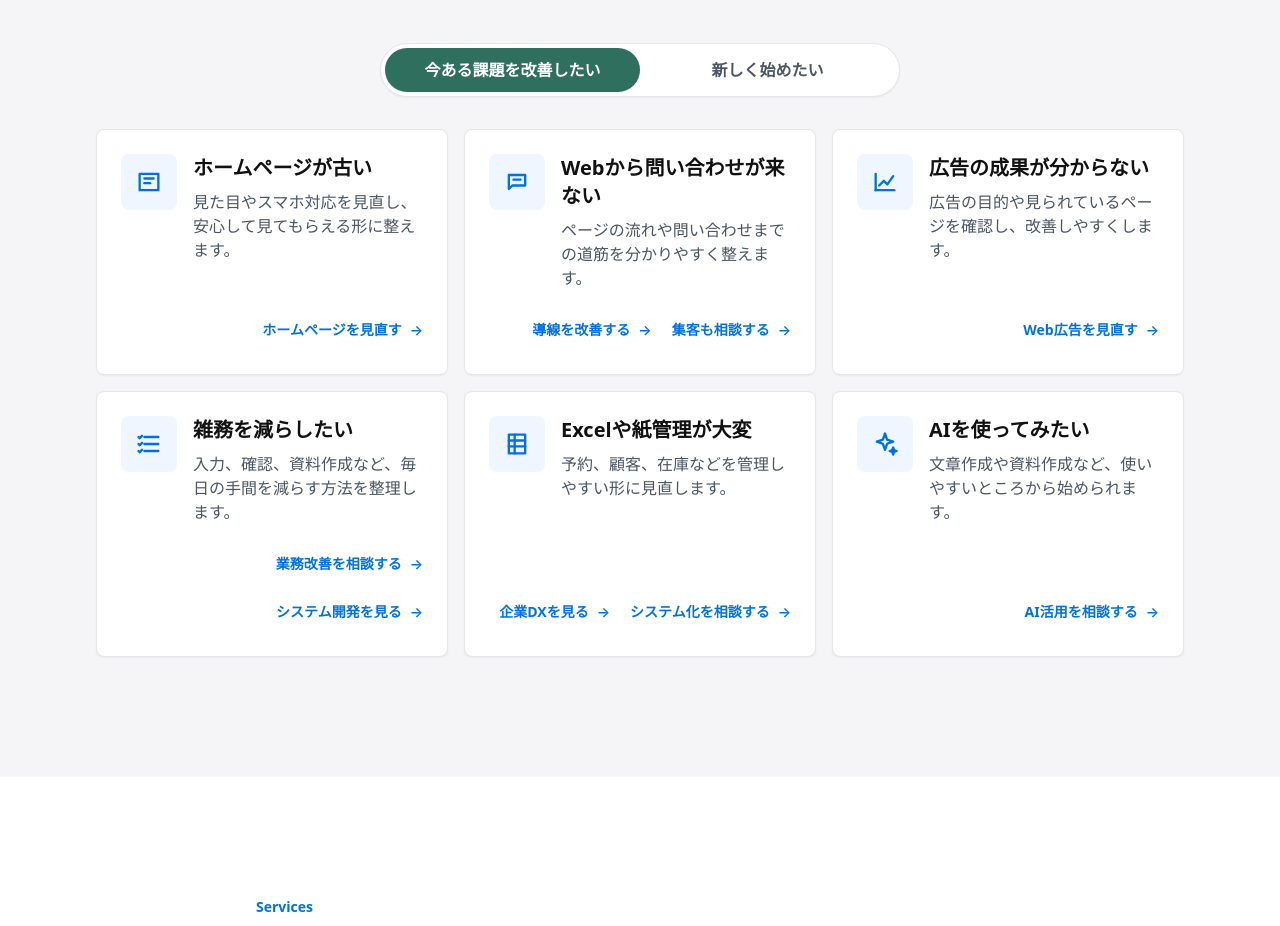
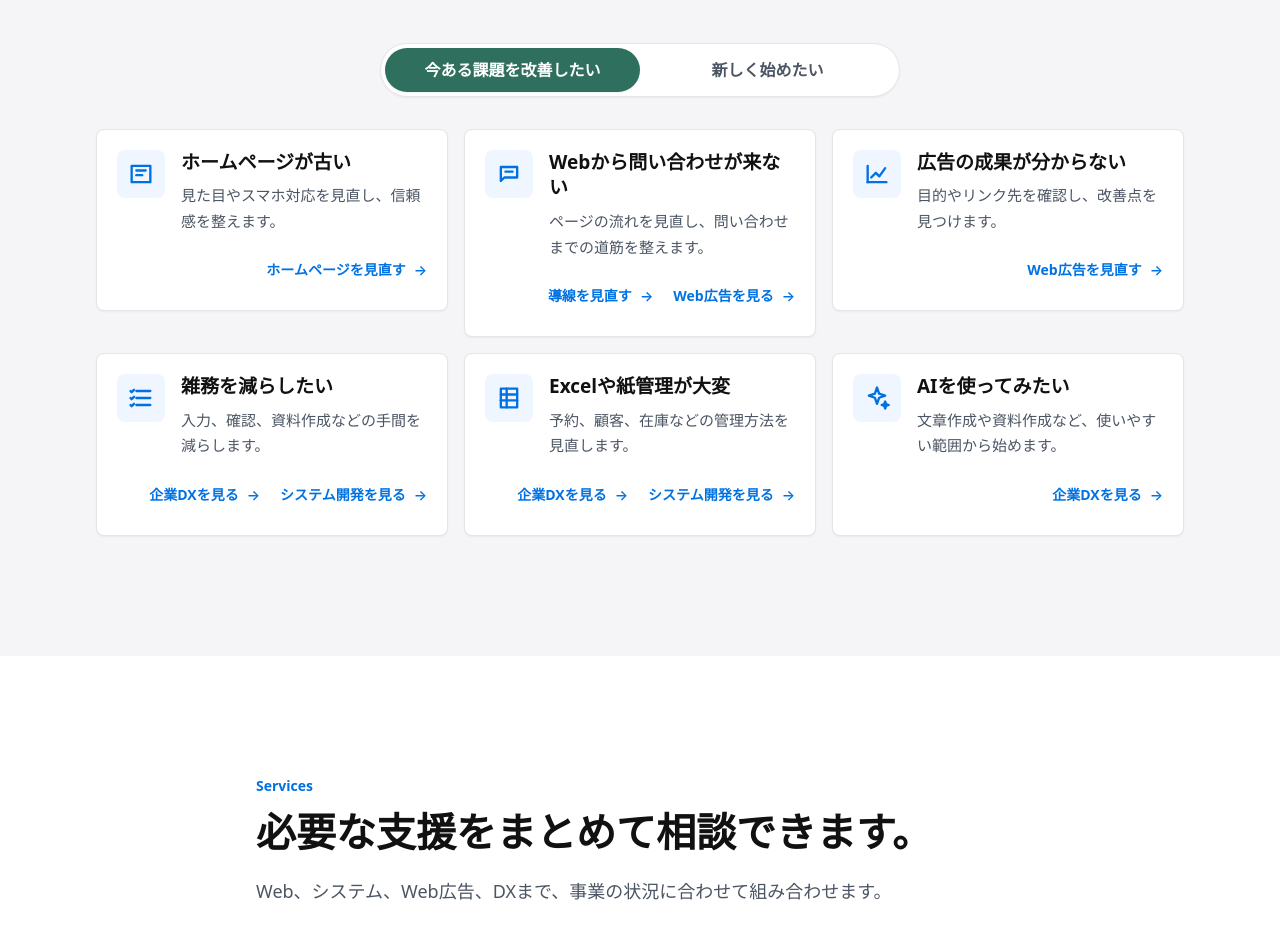
Before and after one commit to iwamitsuco/officialSite, a Next.js app: page / in a window 1280 px wide. Shown: the part 1027-1953 px from the top of the page. Built offline with nearby package versions, Linux system fonts and the light colour scheme.

Commit message:
Compact homepage problem cards

```diff
--- a/components/sections/ProblemSegments.tsx
+++ b/components/sections/ProblemSegments.tsx
@@ -29,47 +29,47 @@ const problemSegments: ProblemSegment[] = [
       {
         icon: "website",
         title: "ホームページが古い",
-        description: "見た目やスマホ対応を見直し、安心して見てもらえる形に整えます。",
+        description: "見た目やスマホ対応を見直し、信頼感を整えます。",
         links: [{ label: "ホームページを見直す", href: "/services/website" }]
       },
       {
         icon: "inquiry",
         title: "Webから問い合わせが来ない",
-        description: "ページの流れや問い合わせまでの道筋を分かりやすく整えます。",
+        description: "ページの流れを見直し、問い合わせまでの道筋を整えます。",
         links: [
-          { label: "導線を改善する", href: "/services/website" },
-          { label: "集客も相談する", href: "/services/web-advertising" }
+          { label: "導線を見直す", href: "/services/website" },
+          { label: "Web広告を見る", href: "/services/web-advertising" }
         ]
       },
       {
         icon: "ad",
         title: "広告の成果が分からない",
-        description: "広告の目的や見られているページを確認し、改善しやすくします。",
+        description: "目的やリンク先を確認し、改善点を見つけます。",
         links: [{ label: "Web広告を見直す", href: "/services/web-advertising" }]
       },
       {
         icon: "task",
         title: "雑務を減らしたい",
-        description: "入力、確認、資料作成など、毎日の手間を減らす方法を整理します。",
+        description: "入力、確認、資料作成などの手間を減らします。",
         links: [
-          { label: "業務改善を相談する", href: "/services/dx" },
+          { label: "企業DXを見る", href: "/services/dx" },
           { label: "システム開発を見る", href: "/services/system-development" }
         ]
       },
       {
         icon: "spreadsheet",
         title: "Excelや紙管理が大変",
-        description: "予約、顧客、在庫などを管理しやすい形に見直します。",
+        description: "予約、顧客、在庫などの管理方法を見直します。",
         links: [
           { label: "企業DXを見る", href: "/services/dx" },
-          { label: "システム化を相談する", href: "/services/system-development" }
+          { label: "システム開発を見る", href: "/services/system-development" }
         ]
       },
       {
         icon: "ai",
         title: "AIを使ってみたい",
-        description: "文章作成や資料作成など、使いやすいところから始められます。",
-        links: [{ label: "AI活用を相談する", href: "/services/dx" }]
+        description: "文章作成や資料作成など、使いやすい範囲から始めます。",
+        links: [{ label: "企業DXを見る", href: "/services/dx" }]
       }
     ]
   },
@@ -80,40 +80,40 @@ const problemSegments: ProblemSegment[] = [
       {
         icon: "website",
         title: "何を載せればよいか分からない",
-        description: "サービス内容や強みを整理し、必要な情報を一緒に考えます。",
-        links: [{ label: "ホームページ制作を相談する", href: "/services/website" }]
+        description: "サービス内容や強みを整理し、必要な情報をまとめます。",
+        links: [{ label: "ホームページ制作を見る", href: "/services/website" }]
       },
       {
         icon: "page",
         title: "LPや告知ページを作りたい",
-        description: "商品やサービスに合わせて、伝わりやすいページを作ります。",
-        links: [{ label: "LP制作を相談する", href: "/services/website" }]
+        description: "商品やサービスに合わせて、伝わるページを整えます。",
+        links: [{ label: "LP制作を見る", href: "/services/website" }]
       },
       {
         icon: "design",
         title: "画像や広告もまとめて準備したい",
-        description: "サイト用画像、SNS画像、広告画像まで見た目をそろえます。",
+        description: "サイト画像、SNS画像、広告画像の見た目をそろえます。",
         links: [
           { label: "制作・デザインを見る", href: "/services/design" },
-          { label: "Web広告も相談する", href: "/services/web-advertising" }
+          { label: "Web広告を見る", href: "/services/web-advertising" }
         ]
       },
       {
         icon: "ad",
         title: "Web広告で最初の集客を始めたい",
-        description: "届けたい相手に合わせて、広告とリンク先を整理します。",
+        description: "届けたい相手に合わせて、広告とリンク先を整えます。",
         links: [
-          { label: "Web広告を相談する", href: "/services/web-advertising" },
+          { label: "Web広告を見る", href: "/services/web-advertising" },
           { label: "LP制作も見る", href: "/services/website" }
         ]
       },
       {
         icon: "system",
         title: "予約や問い合わせを管理したい",
-        description: "予約、問い合わせ、顧客情報を扱いやすく整えます。",
+        description: "予約、問い合わせ、顧客情報を扱いやすくします。",
         links: [
           { label: "システム開発を見る", href: "/services/system-development" },
-          { label: "小さく業務改善する", href: "/services/dx" }
+          { label: "企業DXを見る", href: "/services/dx" }
         ]
       }
     ]
@@ -159,20 +159,20 @@ export function ProblemSegments() {
         </div>
       </div>
 
-      <div className="mt-8 grid gap-4 md:grid-cols-2 xl:grid-cols-3">
+      <div className="mt-8 grid items-start gap-4 md:grid-cols-2 xl:grid-cols-3">
           {activeSegment.items.map((item) => (
-            <article className="flex min-h-full flex-col rounded-lg border border-apple-border bg-white p-5 shadow-sm transition hover:-translate-y-0.5 hover:shadow-soft md:p-6" key={item.title}>
+            <article className="flex flex-col rounded-lg border border-apple-border bg-white p-5 shadow-sm transition hover:-translate-y-0.5 hover:shadow-soft" key={item.title}>
               <div className="flex gap-4">
-                <div className="flex h-14 w-14 shrink-0 items-center justify-center rounded-lg bg-blue-50 text-apple-blue" aria-hidden="true">
+                <div className="flex h-12 w-12 shrink-0 items-center justify-center rounded-lg bg-blue-50 text-apple-blue" aria-hidden="true">
                   <ProblemIcon icon={item.icon} />
                 </div>
                 <div className="min-w-0">
-                  <h3 className="text-lg font-semibold leading-[1.35] text-apple-text md:text-xl">{item.title}</h3>
-                  <p className="mt-2 text-[15px] leading-[1.75] text-apple-sub md:text-base">{item.description}</p>
+                  <h3 className="text-lg font-semibold leading-[1.35] text-apple-text md:text-[19px]">{item.title}</h3>
+                  <p className="mt-2 text-[15px] leading-[1.7] text-apple-sub">{item.description}</p>
                 </div>
               </div>
 
-              <div className="mt-auto flex flex-wrap justify-end gap-x-5 gap-y-2 pt-5">
+              <div className="flex flex-wrap justify-end gap-x-5 gap-y-2 pt-4">
                 {item.links.map((link) => (
                   <Link
                     className="inline-flex min-h-10 items-center gap-2 text-sm font-semibold text-apple-blue transition hover:text-blue-600 focus-visible:outline focus-visible:outline-2 focus-visible:outline-offset-2 focus-visible:outline-apple-blue"
```
